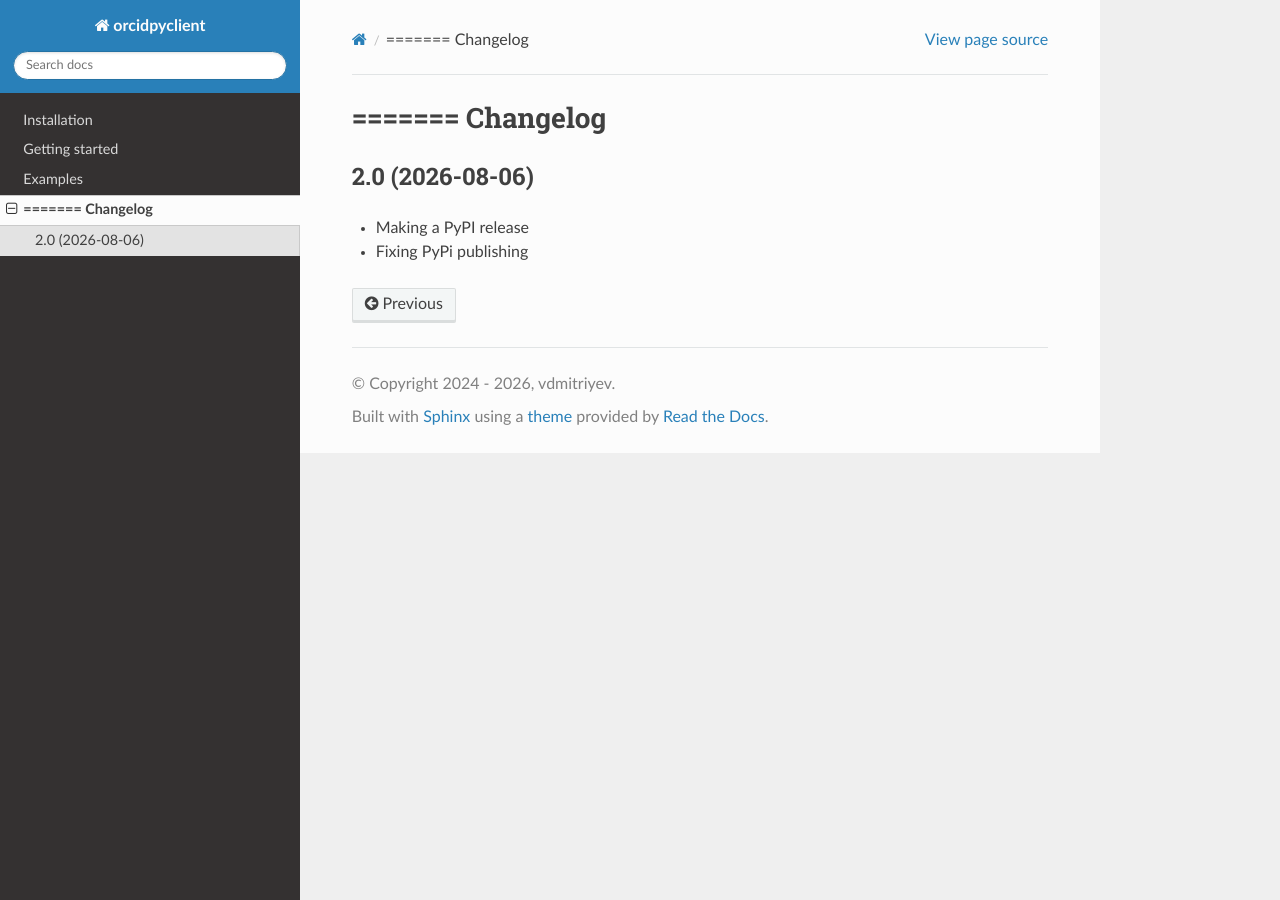
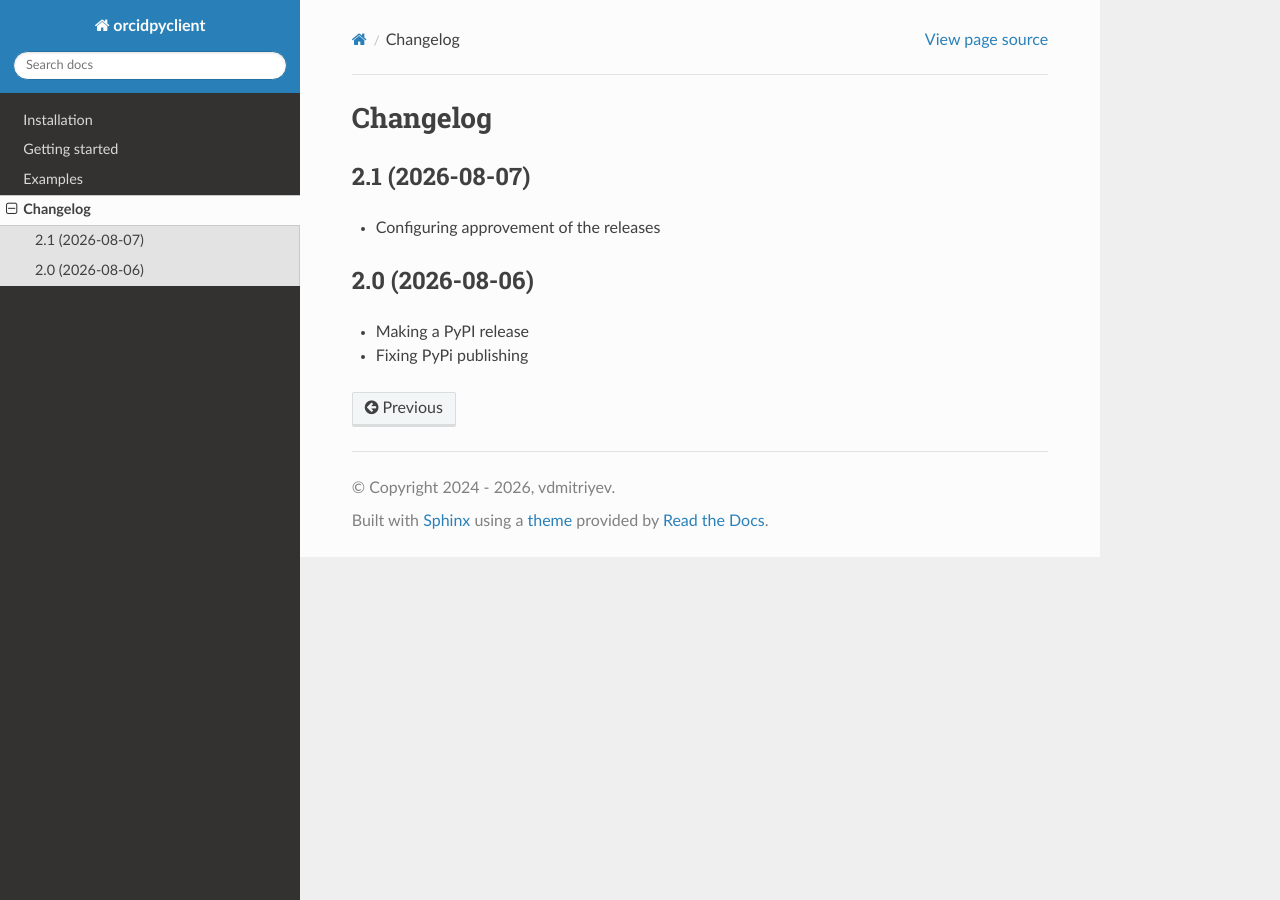
Before and after one commit to vdmitriyev/orcidpyclient, a Sphinx documentation site: the page built from docs/changelog.md, in a window 1280 px wide. Built offline with Sphinx 7.4.7 and the Read the Docs theme 3.1.0, drawn with Linux system fonts in a browser that asks for light colours.

Commit message:
EDIT: approving releases

```diff
--- a/docs/changelog.md
+++ b/docs/changelog.md
@@ -1,6 +1,10 @@
-=======
 Changelog
-=======
+=========
+
+2.1 (2026-08-07)
+-------------------
+
+* Configuring approvement of the releases
 
 2.0 (2026-08-06)
 -------------------
--- a/setup.py
+++ b/setup.py
@@ -10,7 +10,7 @@ def get_long_description() -> str:
 
 setup(
     name="orcidpyclient",
-    version="2.0",
+    version="2.1",
     description="A simple wrapper around the ORCID.org API",
     long_description=get_long_description(),
     long_description_content_type="text/markdown",
```
